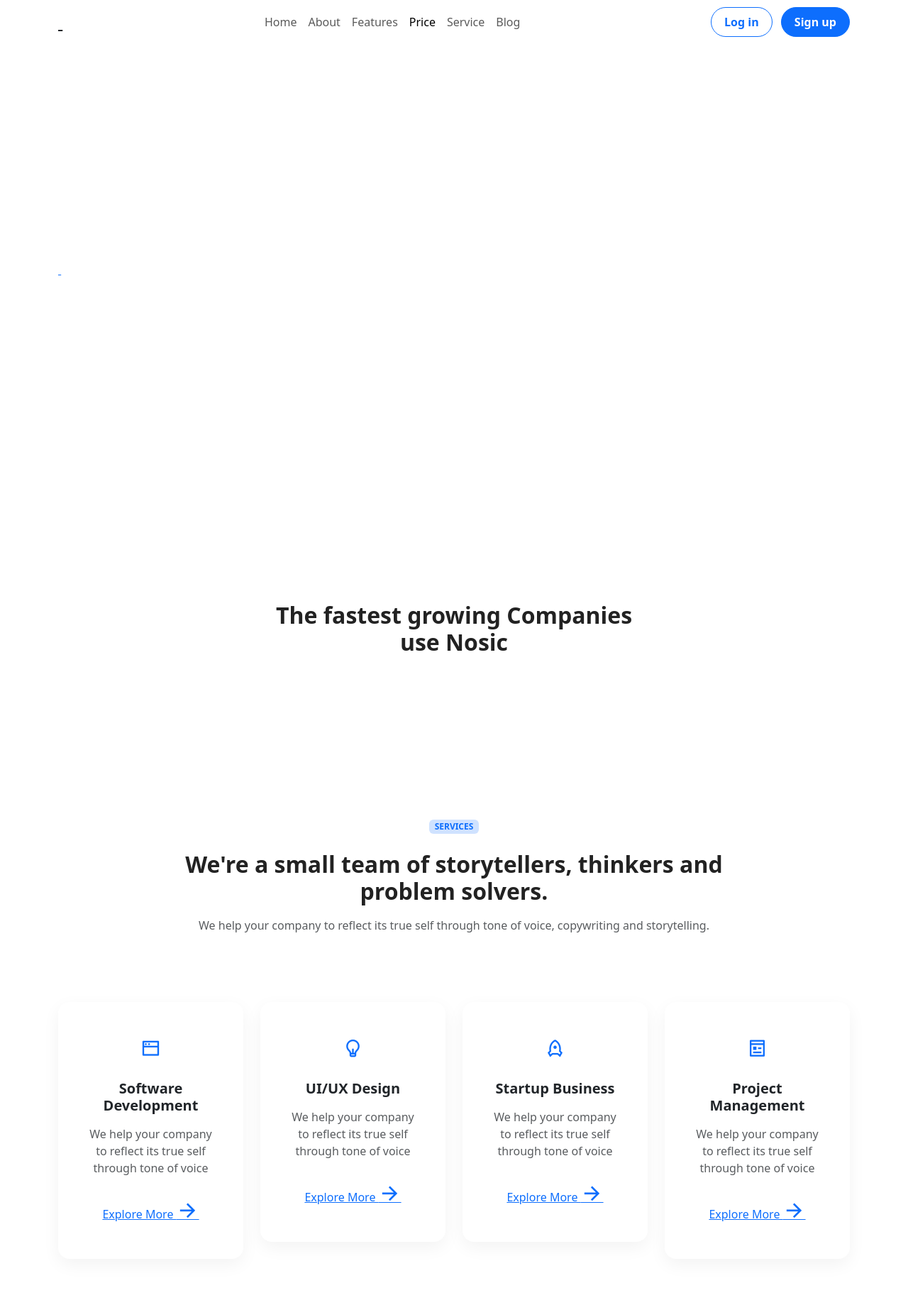
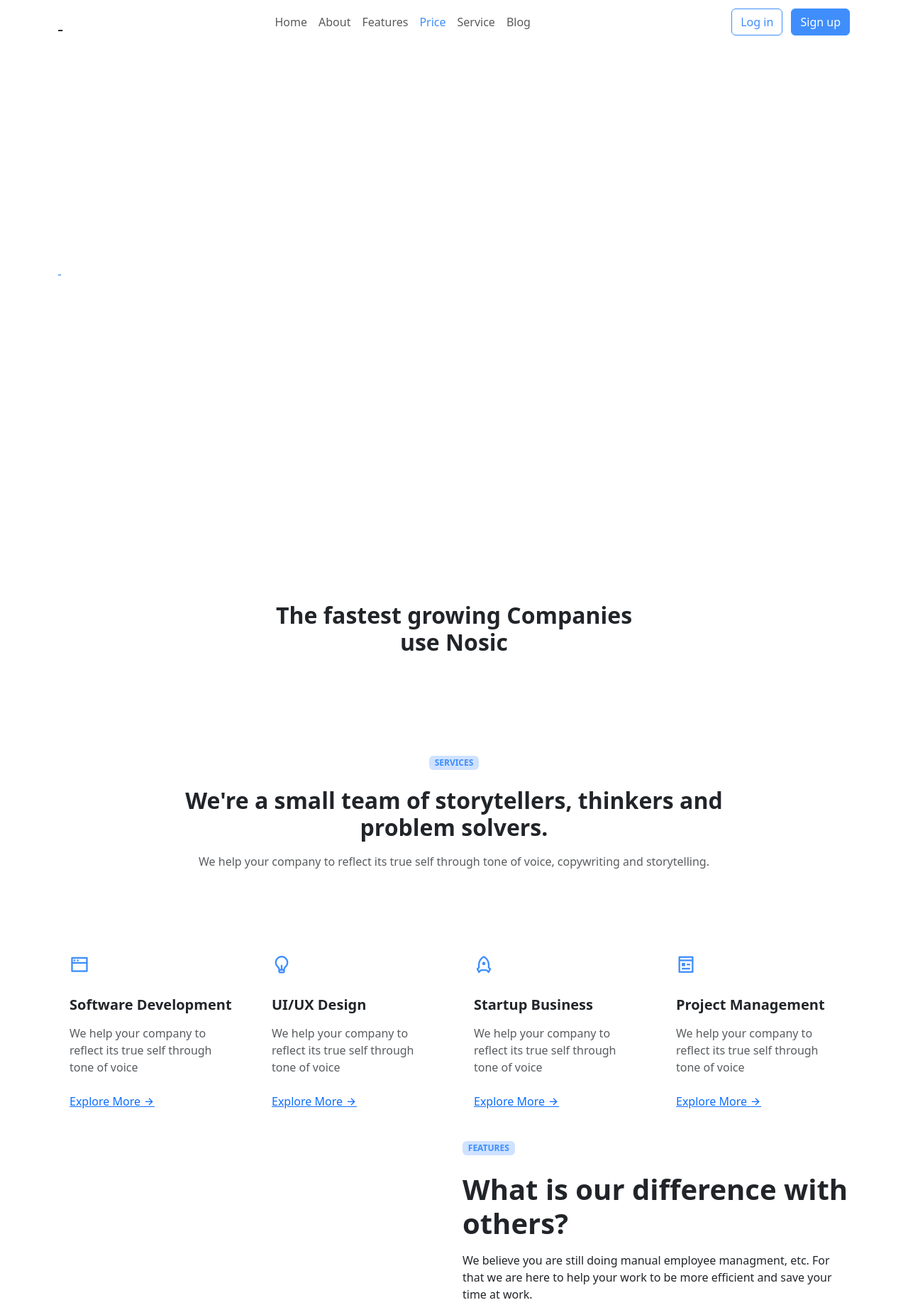
Before and after one commit to iamjaidencole-ui/aira-cleaning, a plain HTML site: page index.html in a window 1280 px wide. Shown: the top 1839 px of the page at 71% size. Drawn offline with nearby package versions, Linux system fonts and the light colour scheme; files that its build step writes are made by us from their sources; a script that the page names is missing.

Commit message:
Update style.css

```diff
--- a/style.css
+++ b/style.css
@@ -1,90 +1,111 @@
-:root {
-  --primary: #0d6efd;
-  --accent1: #ff6b6b;   /* red-pink */
-  --accent2: #feca57;   /* yellow-orange */
-  --accent3: #48dbfb;   /* cyan */
-  --accent4: #1dd1a1;   /* green */
-  --dark: #111;
-  --light: #f6f7f9;
-  --border: #d0d7de;
+/* default.css */
+
+
+/* color */
+.text-primary,
+.btn-outline-primary,
+.navbar .navbar-nav .nav-item .nav-link:hover,
+.navbar .navbar-nav .nav-item .nav-link:focus,
+.navbar .navbar-nav .nav-item .nav-link.active,
+.navbar .navbar-nav .nav-item .nav-link:hover.dropdown-toggle::after,
+.navbar .navbar-nav .nav-item .nav-link.active.dropdown-toggle::after,
+.navbar .navbar-nav .nav-item .nav-link:focus.dropdown-toggle::after,
+.navbar .navbar-nav .nav-item .nav-link:active.dropdown-toggle::after,
+.nav-sticky .navbar-nav .nav-item .nav-link:hover,
+.nav-sticky .navbar-nav .nav-item .nav-link:active,
+.nav-sticky .navbar-nav .nav-item .nav-link:focus,
+.nav-sticky .navbar-nav .nav-item .nav-link.active,
+.nav-sticky .navbar-nav .nav-item .nav-link.active .dropdown-toggle:after,
+.primary-link:hover,
+.feature-icon,
+.social-list .social-icon:hover,
+.testimonial-box .testi-img .quote-icon,
+.faq .icon {
+    color: #3f8efc !important;
 }
 
-* { box-sizing: border-box; scroll-behavior: smooth; margin:0; padding:0; }
-body { font-family: system-ui, sans-serif; background:#fff; color:#222; }
 
-.header {
-  position: sticky;
-  top:0;
-  display:flex;
-  justify-content:space-between;
-  align-items:center;
-  padding:14px 32px;
-  background:#fff;
-  border-bottom:1px solid #eee;
-  z-index:1000;
+
+/* background-color */
+.bg-primary,
+.btn-primary,
+.btn-primary:hover,
+.btn-primary:focus,
+.btn-primary:active,
+.btn-primary.active,
+.btn-outline-primary:hover,
+.btn-outline-primary:focus,
+.btn-outline-primary:active,
+.btn-outline-primary.active,
+.works-description-left::after,
+.works-description-right::after,
+.form-check-input:checked,
+.works-description-left::after,
+.works-description-right::after,
+.ribbon,
+.sidebar .sd-title::after,
+.pagination .page-item .page-link:hover,
+.pagination .page-item .page-link.active,
+.pagination .page-item .page-link:focus,
+.swiper-button-next, .swiper-button-prev,
+#back-to-top:hover,
+.sidebar .tagcloud a:hover {
+    background-color: #3f8efc !important;
 }
 
-.logo-wrap { display:flex; align-items:center; gap:10px; font-weight:600; }
-.logo-wrap img { height:38px; }
-.nav { display:flex; align-items:center; gap:18px; }
-.nav a { text-decoration:none; color:#222; font-weight:500; display:flex; align-items:center; gap:6px; }
+/* btn box-shadow */
+.btn-primary:hover,
+.btn-primary:focus,
+.btn-primary:active,
+.btn-primary.active,
+.btn-primary.focus,
+.btn-primary:not(:disabled):not(.disabled):active,
+.btn-primary:not(:disabled):not(.disabled):active:focus,
+.btn-primary .open>.dropdown-toggle.btn-primary,
+.btn-outline-primary:hover,
+.btn-outline-primary:focus,
+.btn-outline-primary:active,
+.btn-outline-primary.active,
+.btn-outline-primary.focus,
+.btn-outline-primary:not(:disabled):not(.disabled):active,
+.btn-outline-primary:not(:disabled):not(.disabled):active:focus,
+.btn-outline-primary .open>.dropdown-toggle.btn-primary {
+    box-shadow: 0px 8px 20px -6px rgba(63, 142, 252, 0.6);
+}
 
-.menu-toggle { display:none; font-size:1.8rem; cursor:pointer; }
 
-/* BUTTONS */
-.btn { display:inline-block; border-radius:999px; padding:8px 18px; font-weight:600; transition:all 0.3s ease; }
-.github-btn { border:1px solid var(--border); background:#fff; color:#222; }
-.github-btn:hover { background:#f3f4f6; }
-.primary-btn { background:var(--primary); color:#fff; }
-.primary-btn:hover { background:#0b5ed7; }
+/* border-color */
+.form-control:focus,
+.form-check-input:checked,
+.border-primary,
+.btn-primary,
+.btn-outline-primary,
+.social-list .social-icon:hover {
+    border-color: #3f8efc !important;
+}
 
-/* HERO */
-.hero { padding:120px 20px; text-align:center; background-size:cover; background-position:center; position:relative; color:#fff; }
-.hero-overlay { background: rgba(0,0,0,0.45); padding:60px 20px; border-radius:12px; display:inline-block; }
-.hero h1 { font-size:3rem; margin-bottom:10px; }
-.hero h2 { font-weight:400; margin-bottom:14px; }
-.hero p { max-width:700px; margin:0 auto 30px; }
-.hero-meta { margin-top:30px; display:flex; gap:20px; justify-content:center; flex-wrap:wrap; font-size:0.95rem; }
+/* slider */
+.swiper-pagination-bullet {
+    background-color: rgba(63, 142, 252, 0.9);
+}
 
-/* SECTIONS */
-.section { padding:90px 20px; text-align:center; }
-.section.light { background:var(--light); }
-.max { max-width:800px; margin:auto; }
 
-/* CARDS */
-.cards { display:grid; grid-template-columns:repeat(auto-fit,minmax(260px,1fr)); gap:24px; max-width:1100px; margin:50px auto 0; }
-.card { background:#fff; padding:28px; border-radius:16px; box-shadow:0 8px 24px rgba(0,0,0,.05); transition:all 0.4s ease; }
-.card:hover { transform:translateY(-6px); box-shadow:0 12px 30px rgba(0,0,0,.12); }
-.card i { margin-bottom:12px; font-size:2rem; transition:all 0.3s ease; }
+/* rgba background */
+.timeline-page::after,
+.price-box .price-features i,
+.faq .icon {
+    background-color: rgba(63, 142, 252, 0.15);
+}
 
-/* ICON COLORS */
-.icon1 { color: var(--accent1); }
-.icon2 { color: var(--accent2); }
-.icon3 { color: var(--accent3); }
-.icon4 { color: var(--accent1); }
-.icon5 { color: var(--accent2); }
-.icon6 { color: var(--accent4); }
 
-/* GALLERY */
-.gallery { display:grid; grid-template-columns:repeat(auto-fit,minmax(220px,1fr)); gap:18px; max-width:1100px; margin:auto; }
-.gallery img { width:100%; height:220px; object-fit:cover; border-radius:14px; transition:transform .3s ease; }
-.gallery img:hover { transform:scale(1.05); }
+/* process box-shadow */
+.works-description-left:hover::after,
+.works-description-right:hover::after {
+    box-shadow: 0px 0px 5px 2px #3f8efc !important;
+}
 
-/* FOOTER */
-.footer { padding:30px; text-align:center; border-top:1px solid #eee; }
-
-/* SCROLL TOP */
-#scrollTop { position:fixed; bottom:28px; right:28px; width:46px; height:46px; border:none; border-radius:50%; background:#111; color:#fff; cursor:pointer; display:none; }
-
-/* REVEAL ANIMATION */
-.reveal { opacity:0; transform:translateY(40px); transition:all .8s ease; }
-.reveal.active { opacity:1; transform:none; }
-
-/* MOBILE MENU */
-@media(max-width:768px) {
-  .nav { position:fixed; right:-100%; top:0; height:100%; width:260px; background:#fff; flex-direction:column; padding:60px 20px; transition:right 0.4s ease; z-index:999; }
-  .nav.active { right:0; }
-  .menu-toggle { display:block; }
-  .nav a { margin:12px 0; font-size:1.1rem; }
-  .hero h1 { font-size:2.2rem; }
+/* feature box */
+.feature-icon,
+.bg-home4 {
+    background-color: rgba(63, 142, 252, 0.2);
 }
```
